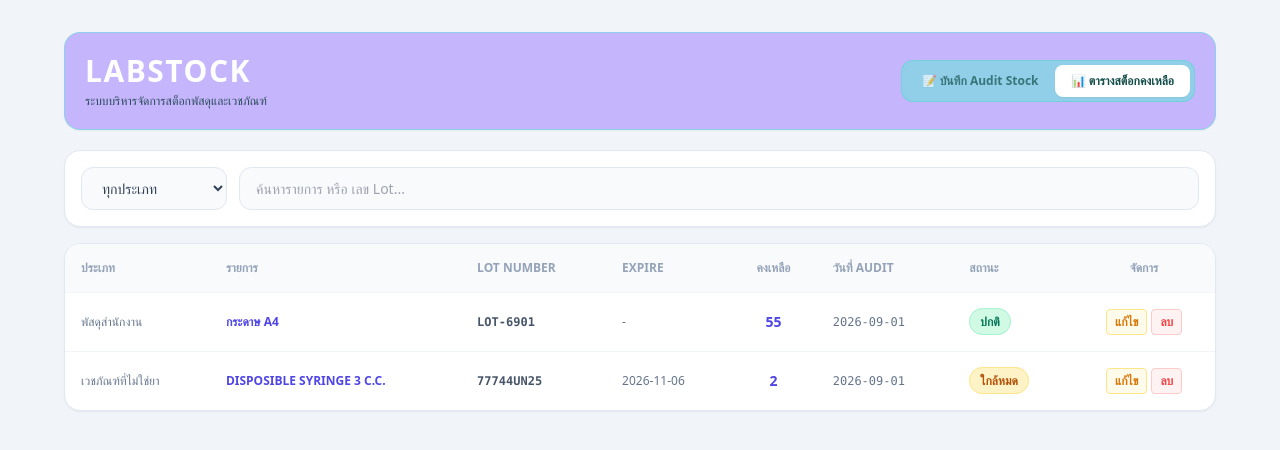
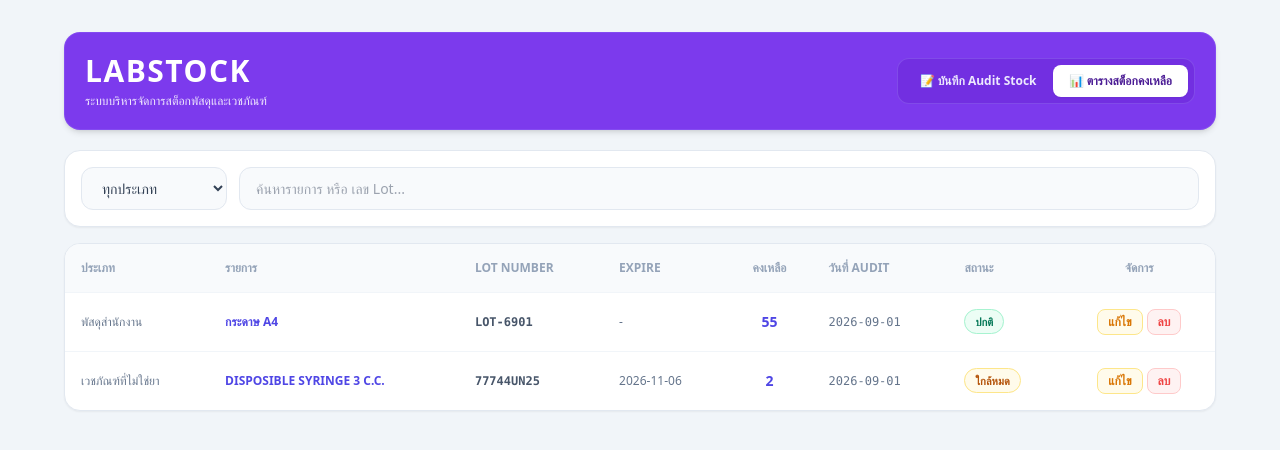
Before and after one commit to wangpatt1009-sketch/LABSTOCKSP, a Next.js app: page / in a window 1280 px wide. Both pictures are taken after a click on the button "📊 ตารางสต็อกคงเหลือ". Shown: the top 450 px of the page. Built offline with nearby package versions, Linux system fonts and the light colour scheme.

Commit message:
add medical supplies and update stock app

```diff
--- a/app/page.tsx
+++ b/app/page.tsx
@@ -1,5 +1,20 @@
 'use client';
-import { useState, useEffect } from 'react';
+import React, { useState, useEffect } from 'react';
+
+// TypeScript Interfaces
+export interface StockItem {
+  id: number;
+  category: string;
+  name: string;
+  lot: string;
+  expire: string;
+  count: number;
+  unit: string;
+  auditDate: string;
+}
+
+type UserMode = 'admin' | 'addonly' | 'readonly';
+type ActiveTab = 'form' | 'table';
 
 const officeSupplies = [
   "กระดาษ A4", "กระดาษ A5", "กระดาษสี", "กาวใส", "คลิปดำ 2 ขา", "ดินสอ", "ดินสอเขียนสไลด์",
@@ -23,17 +38,17 @@ const medicalSupplies = [
   "ALCOHOL BLISTER PACK (1แผงบรรจุ10ก้อน)", "ALCOHOL BLISTER PACK (1แผงบรรจุ8ก้อน)",
   "สำลีก้อน ขนาด 1.40 กรัม (บรรจุ 450 กรัม)", "VIRULEX 5 GM. (MONOPERSULFATE)",
   "AROMATIC AMMONIA SPIRIT(30ML)", "BETADINE SOLUTION 15 ML.", "พลาสเตอร์ผ้ากาวเหนียว EEG",
-  "Stop Bleed"
+  "Stop Bleed", "ขวด Hemoculture", "กระป๋อง Sterile", "Pus Culture", "Stool Culture"
 ];
 
-const initialData = [
+const initialData: StockItem[] = [
   { id: 1, category: "พัสดุสำนักงาน", name: "กระดาษ A4", lot: "LOT-6901", expire: "-", count: 55, unit: "รีม", auditDate: new Date().toISOString().split('T')[0] },
   { id: 2, category: "เวชภัณฑ์ที่ไม่ใช่ยา", name: "DISPOSIBLE SYRINGE 3 C.C.", lot: "77744UN25", expire: "2026-11-06", count: 2, unit: "กล่อง", auditDate: new Date().toISOString().split('T')[0] },
 ];
 
 export default function StockApp() {
-  const [activeTab, setActiveTab] = useState<'form' | 'table'>('form');
-  const [userMode, setUserMode] = useState<'admin' | 'addonly' | 'readonly'>('admin');
+  const [activeTab, setActiveTab] = useState<ActiveTab>('form');
+  const [userMode, setUserMode] = useState<UserMode>('admin');
 
   const [formData, setFormData] = useState({
     category: "พัสดุสำนักงาน",
@@ -44,16 +59,18 @@ export default function StockApp() {
     auditDate: "",
   });
 
-  const [stockList, setStockList] = useState<any[]>([]);
+  const [stockList, setStockList] = useState<StockItem[]>([]);
   const [isLoaded, setIsLoaded] = useState(false);
+  const [editingItem, setEditingItem] = useState<StockItem | null>(null);
 
-  // State สำหรับการแก้ไขข้อมูล (Editing)
-  const [editingItem, setEditingItem] = useState<any>(null);
+  const [searchTerm, setSearchTerm] = useState('');
+  const [selectedCategory, setSelectedCategory] = useState('ทุกประเภท');
 
+  // Load URL Query parameters & localStorage
   useEffect(() => {
     if (typeof window !== 'undefined') {
       const params = new URLSearchParams(window.location.search);
-      const mode = params.get('mode');
+      const mode = params.get('mode') as UserMode;
       if (mode === 'readonly') {
         setUserMode('readonly');
         setActiveTab('table');
@@ -80,32 +97,30 @@ export default function StockApp() {
     setIsLoaded(true);
   }, []);
 
+  // Sync state back to localStorage
   useEffect(() => {
     if (isLoaded) {
       localStorage.setItem('labstock_data', JSON.stringify(stockList));
     }
   }, [stockList, isLoaded]);
 
-  const [searchTerm, setSearchTerm] = useState('');
-  const [selectedCategory, setSelectedCategory] = useState('ทุกประเภท');
-
   const handleSubmit = (e: React.FormEvent) => {
     e.preventDefault();
     if (userMode === 'readonly') return;
 
-    if (!formData.count) {
-      alert('กรุณากรอกจำนวนที่นับได้จริง');
+    if (!formData.count || Number(formData.count) < 0) {
+      alert('กรุณากรอกจำนวนให้ถูกต้อง');
       return;
     }
 
     const itemCount = Number(formData.count);
     const today = new Date().toISOString().split('T')[0];
 
-    const newItem = {
+    const newItem: StockItem = {
       id: Date.now(),
       category: formData.category,
       name: formData.item,
-      lot: formData.lot || '-',
+      lot: formData.lot.trim() || '-',
       expire: formData.expDate || '-',
       count: itemCount,
       unit: 'หน่วย',
@@ -131,12 +146,10 @@ export default function StockApp() {
     }
   };
 
-  // ฟังก์ชันเริ่มการแก้ไข
-  const handleEditClick = (item: any) => {
+  const handleEditClick = (item: StockItem) => {
     setEditingItem({ ...item });
   };
 
-  // ฟังก์ชันบันทึกการแก้ไข
   const handleSaveEdit = (e: React.FormEvent) => {
     e.preventDefault();
     if (!editingItem) return;
@@ -151,8 +164,9 @@ export default function StockApp() {
 
   const filteredData = stockList.filter((item) => {
     const matchesCategory = selectedCategory === 'ทุกประเภท' || item.category === selectedCategory;
-    const matchesSearch = item.name.toLowerCase().includes(searchTerm.toLowerCase()) ||
-                          item.lot.toLowerCase().includes(searchTerm.toLowerCase());
+    const cleanSearch = searchTerm.trim().toLowerCase();
+    const matchesSearch = item.name.toLowerCase().includes(cleanSearch) ||
+                          item.lot.toLowerCase().includes(cleanSearch);
     return matchesCategory && matchesSearch;
   });
 
@@ -163,24 +177,24 @@ export default function StockApp() {
       <div className="max-w-6xl mx-auto space-y-5">
 
         {/* Navigation & Header Bar */}
-        <header className="rounded-2xl bg-violet-300 p-5 text-teal-950 shadow-sm flex flex-col md:flex-row justify-between items-center gap-4 border border-teal-300/50">
+        <header className="rounded-2xl bg-violet-600 p-5 text-white shadow-md flex flex-col md:flex-row justify-between items-center gap-4 border border-violet-500/50">
           <div>
-            <h1 className="text-3xl font-extrabold tracking-wider text-white">LABSTOCK</h1>
-            <p className="text-xs opacity-80 mt-1">
+            <h1 className="text-3xl font-extrabold tracking-wider">LABSTOCK</h1>
+            <p className="text-xs opacity-90 mt-1 flex items-center gap-1">
               ระบบบริหารจัดการสต็อกพัสดุและเวชภัณฑ์
-              {userMode === 'readonly' && <span className="bg-amber-200 text-amber-900 px-2 py-0.5 rounded-full font-bold ml-2">👁️ ดูอย่างเดียว</span>}
-              {userMode === 'addonly' && <span className="bg-blue-200 text-blue-900 px-2 py-0.5 rounded-full font-bold ml-2">✏️ บันทึกได้อย่างเดียว (ห้ามลบ)</span>}
+              {userMode === 'readonly' && <span className="bg-amber-200 text-amber-900 px-2.5 py-0.5 rounded-full font-bold text-[10px]">👁️ ดูอย่างเดียว</span>}
+              {userMode === 'addonly' && <span className="bg-blue-200 text-blue-900 px-2.5 py-0.5 rounded-full font-bold text-[10px]">✏️ บันทึกได้อย่างเดียว</span>}
             </p>
           </div>
 
-          <div className="flex bg-teal-300/50 p-1 rounded-xl border border-teal-400/30">
+          <div className="flex bg-violet-700/60 p-1.5 rounded-xl border border-violet-400/30">
             {userMode !== 'readonly' && (
               <button
                 onClick={() => setActiveTab('form')}
                 className={`px-4 py-2 rounded-lg text-xs font-bold transition ${
                   activeTab === 'form'
-                    ? 'bg-white text-teal-900 shadow-sm'
-                    : 'text-teal-900/70 hover:text-teal-950'
+                    ? 'bg-white text-violet-900 shadow-sm'
+                    : 'text-violet-100 hover:bg-violet-600/50'
                 }`}
               >
                 📝 บันทึก Audit Stock
@@ -190,8 +204,8 @@ export default function StockApp() {
               onClick={() => setActiveTab('table')}
               className={`px-4 py-2 rounded-lg text-xs font-bold transition ${
                 activeTab === 'table'
-                  ? 'bg-white text-teal-900 shadow-sm'
-                  : 'text-teal-900/70 hover:text-teal-950'
+                  ? 'bg-white text-violet-900 shadow-sm'
+                  : 'text-violet-100 hover:bg-violet-600/50'
               }`}
             >
               📊 ตารางสต็อกคงเหลือ
@@ -202,7 +216,7 @@ export default function StockApp() {
         {/* ================= หน้าที่ 1: ฟอร์มบันทึก AUDIT ================= */}
         {activeTab === 'form' && userMode !== 'readonly' && (
           <div className="max-w-2xl mx-auto rounded-2xl bg-white p-6 md:p-8 shadow-sm border border-slate-200">
-            <h2 className="mb-6 text-xl font-bold text-pink-500 flex items-center gap-2 border-b pb-3 border-slate-100">
+            <h2 className="mb-6 text-xl font-bold text-pink-600 flex items-center gap-2 border-b pb-3 border-slate-100">
               <span>📝</span> บันทึกผล Audit Stock
             </h2>
 
@@ -210,7 +224,7 @@ export default function StockApp() {
               <div>
                 <label className="block text-xs font-semibold text-slate-500 mb-1.5">หมวดหมู่</label>
                 <select
-                  className="w-full rounded-xl border border-slate-200 p-3.5 text-sm bg-slate-50 focus:outline-none focus:ring-2 focus:ring-teal-300"
+                  className="w-full rounded-xl border border-slate-200 p-3.5 text-sm bg-slate-50 focus:outline-none focus:ring-2 focus:ring-violet-400"
                   value={formData.category}
                   onChange={(e) => {
                     const cat = e.target.value;
@@ -229,7 +243,7 @@ export default function StockApp() {
               <div>
                 <label className="block text-xs font-semibold text-slate-500 mb-1.5">รายการอุปกรณ์</label>
                 <select
-                  className="w-full rounded-xl border border-slate-200 p-3.5 text-sm bg-slate-50 focus:outline-none focus:ring-2 focus:ring-teal-300"
+                  className="w-full rounded-xl border border-slate-200 p-3.5 text-sm bg-slate-50 focus:outline-none focus:ring-2 focus:ring-violet-400"
                   value={formData.item}
                   onChange={(e) => setFormData({...formData, item: e.target.value})}
                 >
@@ -245,7 +259,7 @@ export default function StockApp() {
                 <input
                   type="text"
                   placeholder="เช่น LOT-6901 / 77744UN25"
-                  className="w-full rounded-xl border border-slate-200 p-3.5 text-sm bg-slate-50 focus:outline-none focus:ring-2 focus:ring-teal-300 font-mono"
+                  className="w-full rounded-xl border border-slate-200 p-3.5 text-sm bg-slate-50 focus:outline-none focus:ring-2 focus:ring-violet-400 font-mono"
                   value={formData.lot}
                   onChange={(e) => setFormData({...formData, lot: e.target.value})}
                 />
@@ -256,8 +270,9 @@ export default function StockApp() {
                 <input
                   type="number"
                   placeholder="0"
+                  min="0"
                   required
-                  className="w-full rounded-xl border border-slate-200 p-3.5 text-sm bg-slate-50 focus:outline-none focus:ring-2 focus:ring-teal-300"
+                  className="w-full rounded-xl border border-slate-200 p-3.5 text-sm bg-slate-50 focus:outline-none focus:ring-2 focus:ring-violet-400 font-semibold"
                   value={formData.count}
                   onChange={(e) => setFormData({...formData, count: e.target.value})}
                 />
@@ -269,7 +284,7 @@ export default function StockApp() {
                 </label>
                 <input
                   type="date"
-                  className="w-full rounded-xl border border-slate-200 p-3.5 text-sm bg-slate-50 focus:outline-none focus:ring-2 focus:ring-teal-300"
+                  className="w-full rounded-xl border border-slate-200 p-3.5 text-sm bg-slate-50 focus:outline-none focus:ring-2 focus:ring-violet-400"
                   value={formData.expDate}
                   onChange={(e) => setFormData({...formData, expDate: e.target.value})}
                 />
@@ -279,7 +294,7 @@ export default function StockApp() {
                 <label className="block text-xs font-semibold text-slate-500 mb-1.5">วันที่ Audit ล่าสุด</label>
                 <input
                   type="date"
-                  className="w-full rounded-xl border border-slate-200 p-3.5 text-sm bg-slate-50 focus:outline-none focus:ring-2 focus:ring-teal-300"
+                  className="w-full rounded-xl border border-slate-200 p-3.5 text-sm bg-slate-50 focus:outline-none focus:ring-2 focus:ring-violet-400"
                   value={formData.auditDate}
                   onChange={(e) => setFormData({...formData, auditDate: e.target.value})}
                 />
@@ -303,7 +318,7 @@ export default function StockApp() {
                 <select
                   value={selectedCategory}
                   onChange={(e) => setSelectedCategory(e.target.value)}
-                  className="bg-slate-50 border border-slate-200 rounded-xl px-4 py-2.5 text-sm focus:outline-none focus:ring-2 focus:ring-teal-300"
+                  className="bg-slate-50 border border-slate-200 rounded-xl px-4 py-2.5 text-sm focus:outline-none focus:ring-2 focus:ring-violet-400"
                 >
                   <option>ทุกประเภท</option>
                   <option>พัสดุสำนักงาน</option>
@@ -315,7 +330,7 @@ export default function StockApp() {
                   placeholder="ค้นหารายการ หรือ เลข Lot..."
                   value={searchTerm}
                   onChange={(e) => setSearchTerm(e.target.value)}
-                  className="flex-1 bg-slate-50 border border-slate-200 rounded-xl px-4 py-2.5 text-sm focus:outline-none focus:ring-2 focus:ring-teal-300"
+                  className="flex-1 bg-slate-50 border border-slate-200 rounded-xl px-4 py-2.5 text-sm focus:outline-none focus:ring-2 focus:ring-violet-400"
                 />
               </div>
             </div>
@@ -336,11 +351,12 @@ export default function StockApp() {
                     </tr>
                   </thead>
                   <tbody className="divide-y divide-slate-100">
-                    {filteredData.map((item) => {
+                    {filteredData.length > 0 ? (
+                      filteredData.map((item) => {
                         const currentStatus = Number(item.count) <= 5 ? 'ใกล้หมด' : 'ปกติ';
 
                         return (
-                        <tr key={item.id} className="hover:bg-slate-50 transition">
+                          <tr key={item.id} className="hover:bg-slate-50/80 transition">
                             <td className="p-4 text-slate-500">{item.category}</td>
                             <td className="p-4 font-bold text-indigo-600">{item.name}</td>
                             <td className="p-4 text-slate-600 font-mono font-semibold">{item.lot}</td>
@@ -348,25 +364,25 @@ export default function StockApp() {
                             <td className="p-4 text-center font-bold text-indigo-600 text-sm">{item.count}</td>
                             <td className="p-4 text-slate-500 font-mono">{item.auditDate || '-'}</td>
                             <td className="p-4">
-                            <span className={`px-2.5 py-1 rounded-full font-semibold border ${
+                              <span className={`px-2.5 py-1 rounded-full font-semibold border text-[11px] ${
                                 currentStatus === 'ปกติ'
-                                ? 'bg-emerald-100 text-emerald-700 border-emerald-200'
-                                : 'bg-amber-100 text-amber-700 border-amber-200'
+                                  ? 'bg-emerald-50 text-emerald-700 border-emerald-200'
+                                  : 'bg-amber-50 text-amber-700 border-amber-200'
                               }`}>
                                 {currentStatus}
                               </span>
                             </td>
                             {userMode === 'admin' && (
-                            <td className="p-4 text-center space-x-1">
+                              <td className="p-4 text-center space-x-1 whitespace-nowrap">
                                 <button
                                   onClick={() => handleEditClick(item)}
-                                className="text-amber-600 hover:text-amber-800 font-semibold text-xs px-2 py-1 rounded bg-amber-50 hover:bg-amber-100 border border-amber-200"
+                                  className="text-amber-600 hover:text-amber-800 font-semibold text-xs px-2.5 py-1 rounded-lg bg-amber-50 hover:bg-amber-100 border border-amber-200 transition"
                                 >
                                   แก้ไข
                                 </button>
                                 <button
                                   onClick={() => handleDelete(item.id)}
-                                className="text-red-500 hover:text-red-700 font-semibold text-xs px-2 py-1 rounded bg-red-50 hover:bg-red-100 border border-red-200"
+                                  className="text-red-500 hover:text-red-700 font-semibold text-xs px-2.5 py-1 rounded-lg bg-red-50 hover:bg-red-100 border border-red-200 transition"
                                 >
                                   ลบ
                                 </button>
@@ -374,7 +390,14 @@ export default function StockApp() {
                             )}
                           </tr>
                         );
-                    })}
+                      })
+                    ) : (
+                      <tr>
+                        <td colSpan={userMode === 'admin' ? 8 : 7} className="p-8 text-center text-slate-400">
+                          ไม่พบข้อมูลรายการพัสดุ
+                        </td>
+                      </tr>
+                    )}
                   </tbody>
                 </table>
               </div>
@@ -390,7 +413,7 @@ export default function StockApp() {
                 <span>✏️ แก้ไขข้อมูลพัสดุ</span>
                 <button
                   onClick={() => setEditingItem(null)}
-                  className="text-slate-400 hover:text-slate-600 text-sm font-bold"
+                  className="text-slate-400 hover:text-slate-600 text-sm font-bold p-1"
                 >
                   ✕
                 </button>
@@ -413,7 +436,7 @@ export default function StockApp() {
                     type="text"
                     value={editingItem.lot}
                     onChange={(e) => setEditingItem({ ...editingItem, lot: e.target.value })}
-                    className="w-full border border-slate-200 rounded-lg p-2.5 font-mono focus:ring-2 focus:ring-teal-300"
+                    className="w-full border border-slate-200 rounded-lg p-2.5 font-mono focus:ring-2 focus:ring-violet-400"
                   />
                 </div>
 
@@ -421,10 +444,11 @@ export default function StockApp() {
                   <label className="block text-slate-500 font-semibold mb-1">จำนวนคงเหลือ</label>
                   <input
                     type="number"
+                    min="0"
                     required
                     value={editingItem.count}
                     onChange={(e) => setEditingItem({ ...editingItem, count: Number(e.target.value) })}
-                    className="w-full border border-slate-200 rounded-lg p-2.5 font-bold focus:ring-2 focus:ring-teal-300"
+                    className="w-full border border-slate-200 rounded-lg p-2.5 font-bold focus:ring-2 focus:ring-violet-400"
                   />
                 </div>
 
@@ -434,7 +458,7 @@ export default function StockApp() {
                     type="text"
                     value={editingItem.expire}
                     onChange={(e) => setEditingItem({ ...editingItem, expire: e.target.value })}
-                    className="w-full border border-slate-200 rounded-lg p-2.5 focus:ring-2 focus:ring-teal-300"
+                    className="w-full border border-slate-200 rounded-lg p-2.5 focus:ring-2 focus:ring-violet-400"
                   />
                 </div>
 
@@ -444,7 +468,7 @@ export default function StockApp() {
                     type="date"
                     value={editingItem.auditDate}
                     onChange={(e) => setEditingItem({ ...editingItem, auditDate: e.target.value })}
-                    className="w-full border border-slate-200 rounded-lg p-2.5 focus:ring-2 focus:ring-teal-300"
+                    className="w-full border border-slate-200 rounded-lg p-2.5 focus:ring-2 focus:ring-violet-400"
                   />
                 </div>
 
@@ -452,13 +476,13 @@ export default function StockApp() {
                   <button
                     type="button"
                     onClick={() => setEditingItem(null)}
-                    className="flex-1 py-2.5 rounded-lg border border-slate-200 font-semibold text-slate-600 hover:bg-slate-50"
+                    className="flex-1 py-2.5 rounded-lg border border-slate-200 font-semibold text-slate-600 hover:bg-slate-50 transition"
                   >
                     ยกเลิก
                   </button>
                   <button
                     type="submit"
-                    className="flex-1 py-2.5 rounded-lg bg-emerald-500 text-white font-bold hover:bg-emerald-600 shadow-sm"
+                    className="flex-1 py-2.5 rounded-lg bg-emerald-500 text-white font-bold hover:bg-emerald-600 shadow-sm transition"
                   >
                     บันทึกการแก้ไข
                   </button>
```
Lines whose indentation alone changed are shown as unchanged.
